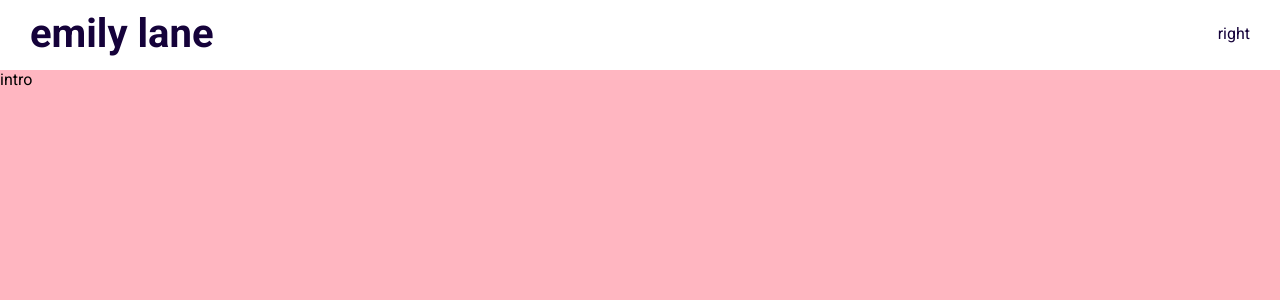
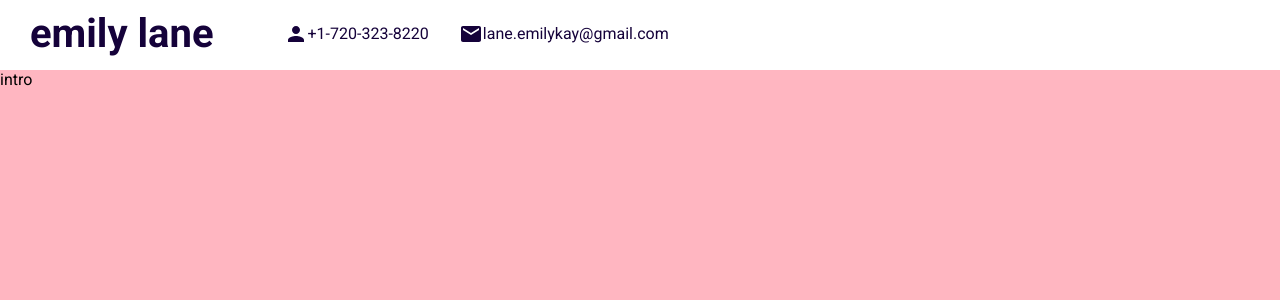
Before and after one commit to emkaygru/portfolio-react, a React (Create React App) app: page / in a window 1280 px wide. Shown: the top 300 px of the page. Built offline with nearby package versions, Linux system fonts and the light colour scheme.

Commit message:
updating TopBar styling - adding icons

```diff
--- a/package.json
+++ b/package.json
@@ -3,8 +3,11 @@
   "version": "0.1.0",
   "private": true,
   "dependencies": {
+    "@emotion/react": "^11.7.1",
+    "@emotion/styled": "^11.6.0",
     "@material-ui/core": "^4.12.3",
     "@mui/icons-material": "^5.2.5",
+    "@mui/material": "^5.2.7",
     "@testing-library/jest-dom": "^5.16.1",
     "@testing-library/react": "^12.1.2",
     "@testing-library/user-event": "^13.5.0",
--- a/src/components/TopBar/TopBar.jsx
+++ b/src/components/TopBar/TopBar.jsx
@@ -1,4 +1,6 @@
 import "./TopBar.scss";
+import PersonIcon from "@mui/icons-material/Person";
+import MailIcon from "@mui/icons-material/Mail";
 
 export default function TopBar() {
   return (
@@ -8,9 +10,19 @@ export default function TopBar() {
           <a href="#intro" className="logo">
             emily lane
           </a>
-          <div className="itemContainer"></div>
+          <div className="itemContainer">
+            <PersonIcon className="icon" />
+            <span>+1-720-323-8220</span>
+          </div>
+          <div className="itemContainer">
+            <MailIcon className="icon" />
+            <span>lane.emilykay@gmail.com</span>
+          </div>
         </div>
-        <div className="right">right</div>
+      </div>
+
+      <div className="right">
+        <MailIcon className="icon" />
       </div>
     </div>
   );
--- a/src/components/TopBar/TopBar.scss
+++ b/src/components/TopBar/TopBar.scss
@@ -16,6 +16,8 @@
         justify-content: space-between;
 
         .left {
+            display: flex;
+            align-items: center;
 
             .logo {
                 font-size: 40px;
@@ -23,9 +25,27 @@
                 text-decoration: none;
                 color: inherit;
             }
+
+            .logo {
+                font-size: 40px;
+                font-weight: 700;
+                text-decoration: none;
+                color: inherit;
+                margin-right: 40px;
+            }
+
+            .itemContainer {
+                display: flex;
+                align-items: center;
+                margin-left: 30px;
+            }
         }
 
         .right {}
 
+
+
+
+
     }
 }
```
Also changed, not shown: 1 other file (tests, documents, lock files or other folders).
